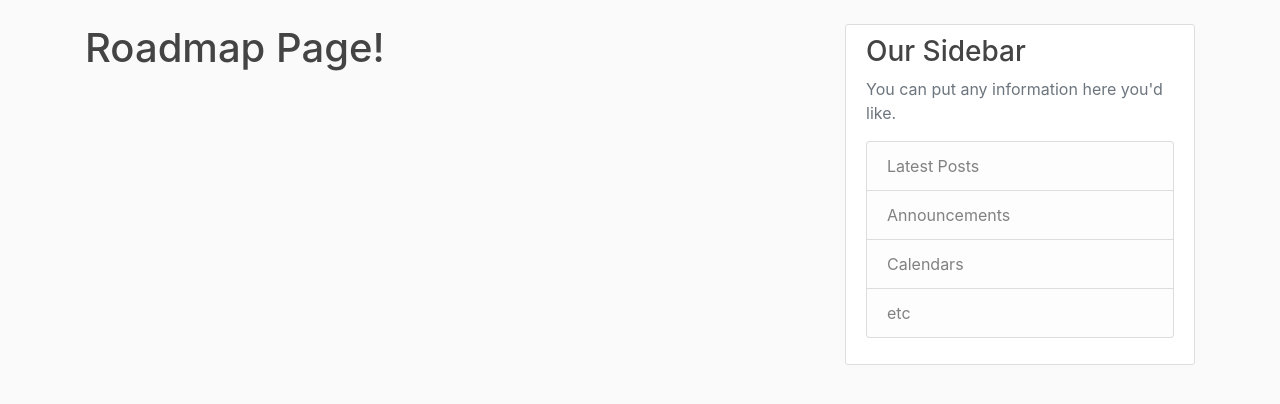
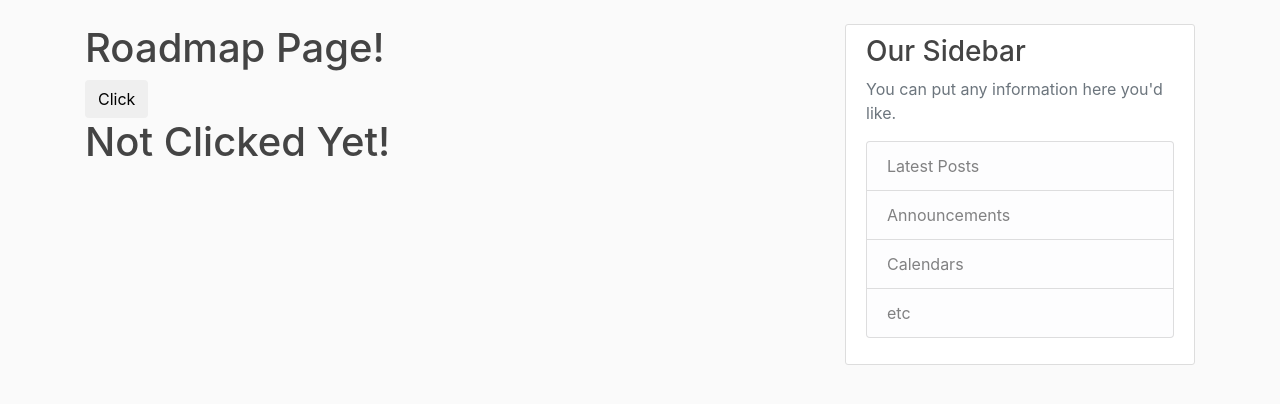
Before and after one commit to skybob22/AutoVisor_CMPE195, a Django app: page /roadmap/ in a window 1280 px wide. Shown: the part 56-460 px from the top of the page. Run offline with Django 3.2, Linux system fonts and the light colour scheme; a user stored in the database is signed in; some libraries are stand-ins or nearby versions.

Commit message:
added test page for roadmap algorithm

```diff
--- a/schedule/algorithm.py
+++ b/schedule/algorithm.py
@@ -16,7 +16,7 @@ def generateRoadmap(student):
 
     # Before generating roadmap, make sure all GE reqs and tech electives are met between preferred courses and transcript
 
-
+    return str(student)
     courseGraph = graph(student)
     #result = courseGraph.depthFirstSearch()
 
@@ -56,15 +56,17 @@ def getMissingTech(student):
         # Can also be used on dynamic page to get number of units needed to select
 
 
-class graph
+class graph:
     # Map of nodes
 
     class node:
+        pass
     # Prereq list (other nodes)
     # Coreq list (other nodes)
     # Posreq list (other nodes)
 
     # Course
+
 
     def __init__(self,student):
         self.student = student
--- a/schedule/templates/schedule/roadmap.html
+++ b/schedule/templates/schedule/roadmap.html
@@ -1,4 +1,11 @@
 {% extends "schedule/base.html" %}
 {% block content %}
 	<h1>Roadmap Page!</h1>
+	<form method="get">
+    <input type="submit" class="btn" value="Click" name="print_btn">
+</form>
+		    <div class="media-body">
+		      <h2 class="account-heading">{{ rp }}</h2>
+	    	</div>
+
 {% endblock content %}
--- a/schedule/views.py
+++ b/schedule/views.py
@@ -4,6 +4,7 @@ from django.contrib.auth.models import User
 from .models import Post
 from django.views.generic import ListView, DetailView, CreateView, UpdateView, DeleteView
 from django.contrib.auth.decorators import login_required
+from .algorithm import generateRoadmap
 
 # from django.http import HttpResponse
 
@@ -87,6 +88,7 @@ class PostDeleteView(LoginRequiredMixin, UserPassesTestMixin, DeleteView):
 		return False
 
 
+
 def about(request):
 	return render(request, 'schedule/about.html', {'title': 'About'})
 
@@ -97,7 +99,10 @@ def transcript(request):
 
 @login_required
 def roadmap(request):
-	return render(request, 'schedule/roadmap.html', {'title': 'Roadmap'})
+	rp = 'Not Clicked Yet!'
+	if(request.GET.get('print_btn')):
+		rp = generateRoadmap(request.user)
+	return render(request, 'schedule/roadmap.html', {'rp': rp})
 
 @login_required
 def community(request):
```
